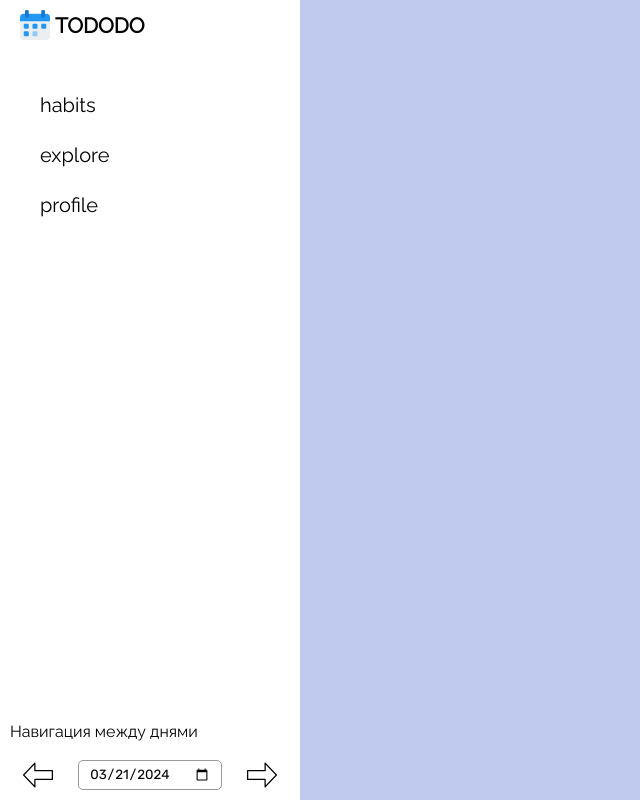
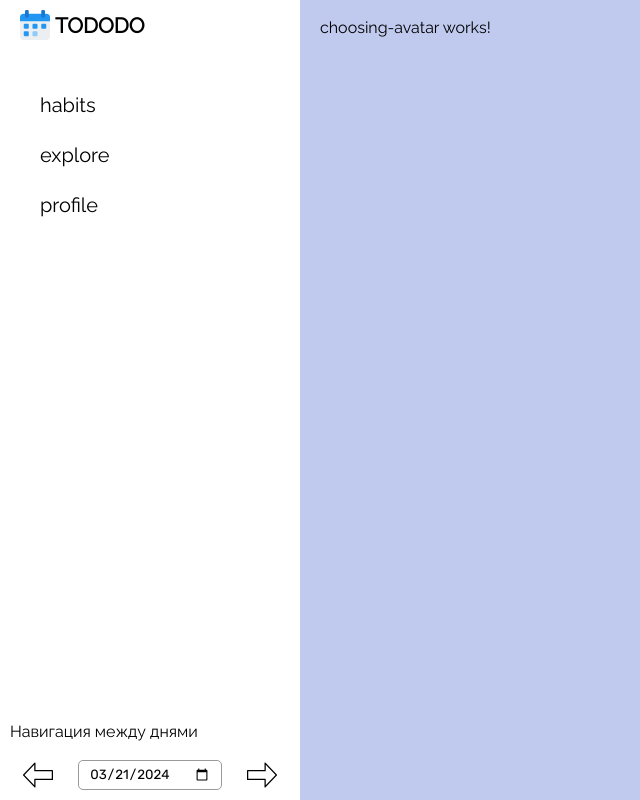
Before and after one commit to Boris-sudo/PROD_projetct, an Angular app in the folder frontend/: page /settings/avatar in a window 1280 px wide. Before the commit this address led to /. Shown: the whole page, without its empty margins (0-640 px from the left). Built offline with nearby package versions, Linux system fonts and the light colour scheme; a web font is replaced by a local one.

Commit message:
#11 adding choosing avatar component

```diff
--- a/frontend/src/app/app-routing.module.ts
+++ b/frontend/src/app/app-routing.module.ts
@@ -4,6 +4,7 @@ import {MainPageComponent} from "./components/main-page/main-page.component";
 import {AddHabitPageComponent} from "./components/add-habit-page/add-habit-page.component";
 import {LoginComponent} from "./components/login/login.component";
 import {ProfileComponent} from "./components/profile/profile.component";
+import {ChoosingAvatarComponent} from "./components/choosing-avatar/choosing-avatar.component";
 
 const routes: Routes = [
   {path: '', component: MainPageComponent},
@@ -11,6 +12,7 @@ const routes: Routes = [
   {path: 'explore', component: AddHabitPageComponent},
   {path: 'profile', component: ProfileComponent},
   {path: 'login', component: LoginComponent},
+  {path: 'settings/avatar', component: ChoosingAvatarComponent},
 ];
 
 export interface NavBarLink {
--- a/frontend/src/app/app.module.ts
+++ b/frontend/src/app/app.module.ts
@@ -12,6 +12,7 @@ import { LoginComponent } from './components/login/login.component';
 import { ProfileComponent } from './components/profile/profile.component';
 import { LoaderComponent } from './components/loader/loader.component';
 import { AchievementLevelUpComponent } from './components/achievement-level-up/achievement-level-up.component';
+import { ChoosingAvatarComponent } from './components/choosing-avatar/choosing-avatar.component';
 
 @NgModule({
   declarations: [
@@ -23,7 +24,8 @@ import { AchievementLevelUpComponent } from './components/achievement-level-up/a
     LoginComponent,
     ProfileComponent,
     LoaderComponent,
-    AchievementLevelUpComponent
+    AchievementLevelUpComponent,
+    ChoosingAvatarComponent
   ],
   imports: [
     BrowserModule,
--- /dev/null
+++ b/frontend/src/app/components/choosing-avatar/choosing-avatar.component.html
@@ -0,0 +1 @@
+<p>choosing-avatar works!</p>
--- /dev/null
+++ b/frontend/src/app/components/choosing-avatar/choosing-avatar.component.ts
@@ -0,0 +1,15 @@
+import { Component, OnInit } from '@angular/core';
+
+@Component({
+  selector: 'app-choosing-avatar',
+  templateUrl: './choosing-avatar.component.html',
+  styleUrls: ['./choosing-avatar.component.css']
+})
+export class ChoosingAvatarComponent implements OnInit {
+
+  constructor() { }
+
+  ngOnInit(): void {
+  }
+
+}
```
Also changed, not shown: frontend/src/app/components/choosing-avatar/choosing-avatar.component.css (added).
